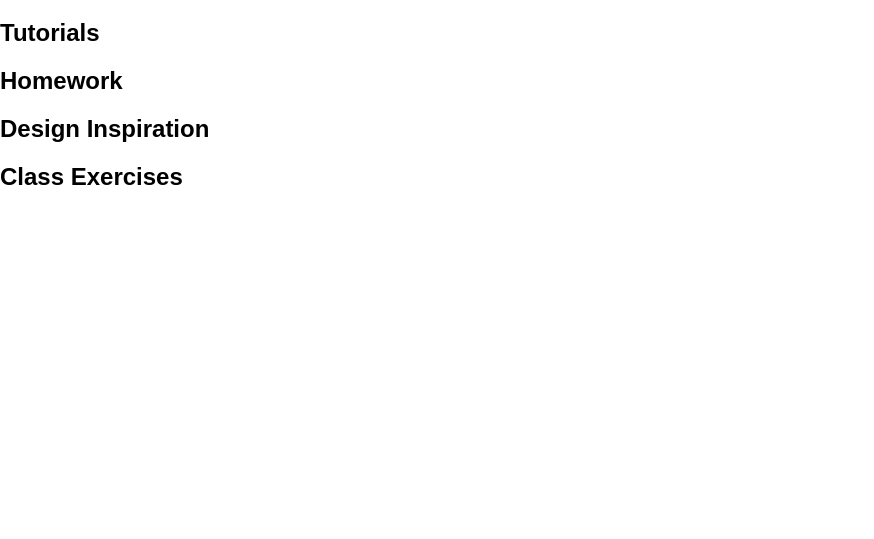
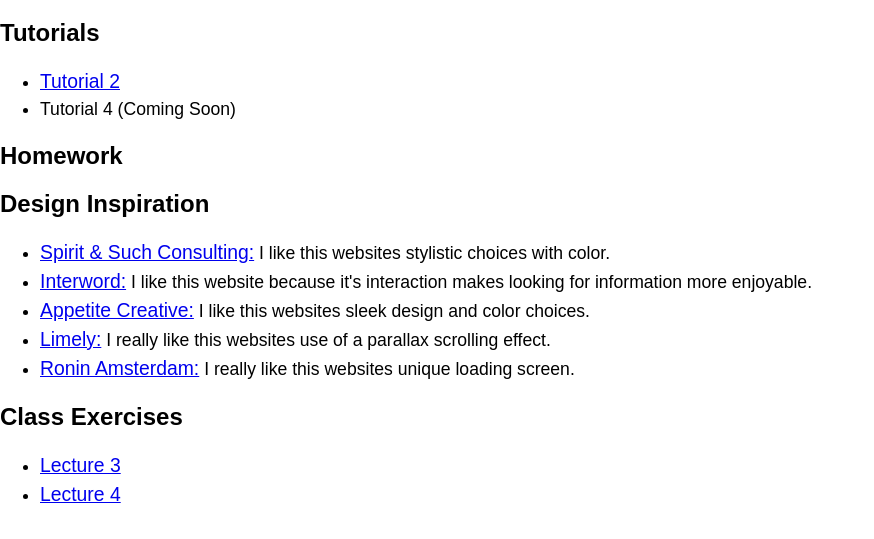
Before and after one commit to MizzUNCA/csci185, a plain HTML site: page index.html in a window 1280 px wide. Shown: the part 61-600 px from the top of the page, without its empty margins (0-874 px from the left). Drawn offline with Linux system fonts and the light colour scheme.

Commit message:
fixed issues and finished homepage

```diff
--- a/index.html
+++ b/index.html
@@ -14,11 +14,10 @@
        <main>
             <section id="tutorials">
                 <h2>Tutorials</h2>
-                <!--
-                    Links to your tutorial assignments go here.
-                    When you submit a new tutorial, add a link to it
-                    here (if applicable)
-                -->
+                <ul>
+                    <li><a href="tutorials/tutorial02/index.html">Tutorial 2</a></li>
+                    <li>Tutorial 4 (Coming Soon)</li>
+                </ul>
             </section>
             <section id="homework">
                 <h2>Homework</h2>
@@ -29,15 +28,20 @@
             </section>
             <section id="inspiration">
                 <h2>Design Inspiration</h2>
-                <!--
-                    Links to 5-10 websites that inspire you
-                -->
+                <ul>
+                    <li><a href="https://spiritsandsuch.com/">Spirit & Such Consulting:</a><span> I like this websites stylistic choices with color.</span> </li>
+                    <li><a href="https://www.interword.hu/">Interword:</a><span> I like this website because it's interaction makes looking for information more enjoyable.</span> </li>
+                    <li><a href="https://www.appetitecreative.com/">Appetite Creative:</a><span> I like this websites sleek design and color choices.</span> </li>
+                    <li><a href="https://www.limely.co.uk/">Limely:</a><span> I really like this websites use of a parallax scrolling effect.</span> </li>
+                    <li><a href="https://www.roninamsterdam.com/">Ronin Amsterdam:</a> <span> I really like this websites unique loading screen.</span></li>
+                </ul>
             </section>
             <section id="class-exercises">
                 <h2>Class Exercises</h2>
-                <!--
-                    Links to your in-class activities
-                -->
+                <ul>
+                    <li><a href="lectures/lecture03/index.html">Lecture 3</a></li>
+                    <li><a href="lectures/lecture04/index.html">Lecture 4</a> </li>
+                </ul>
             </section>
         </main>
    </body>
```
Also changed, not shown: lectures/lecture04/index.html (+1 -1 lines).
